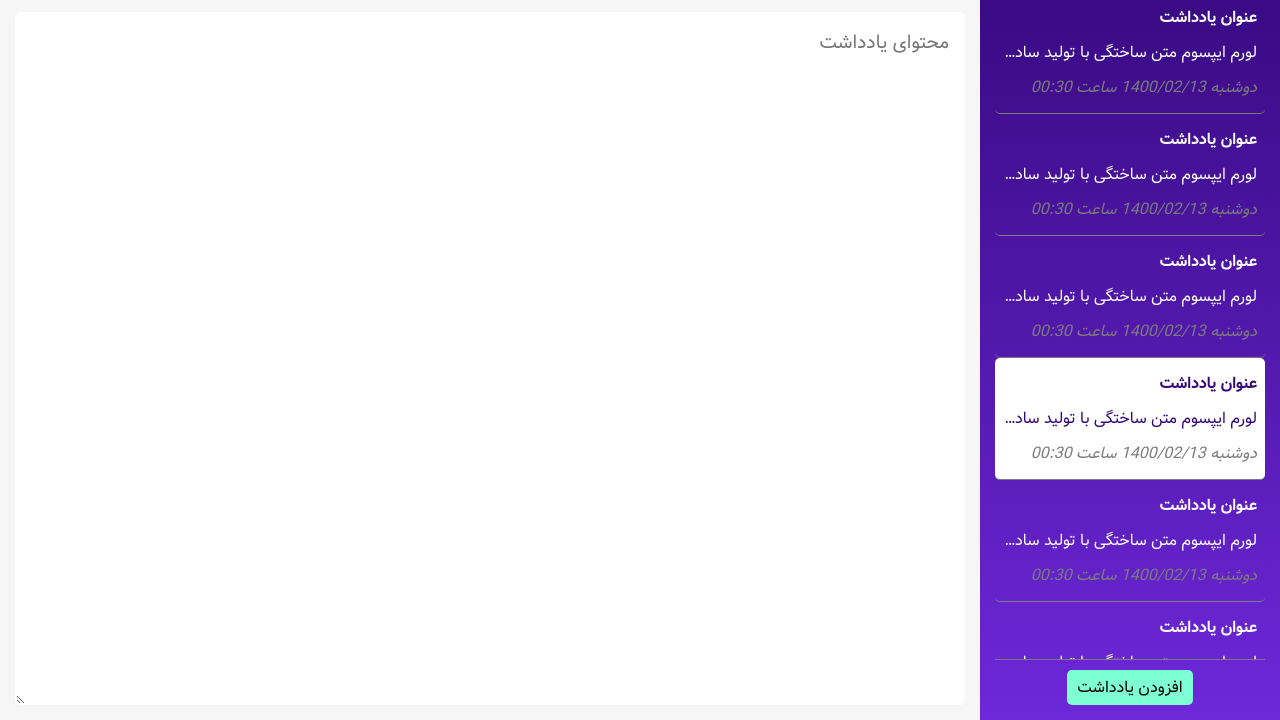
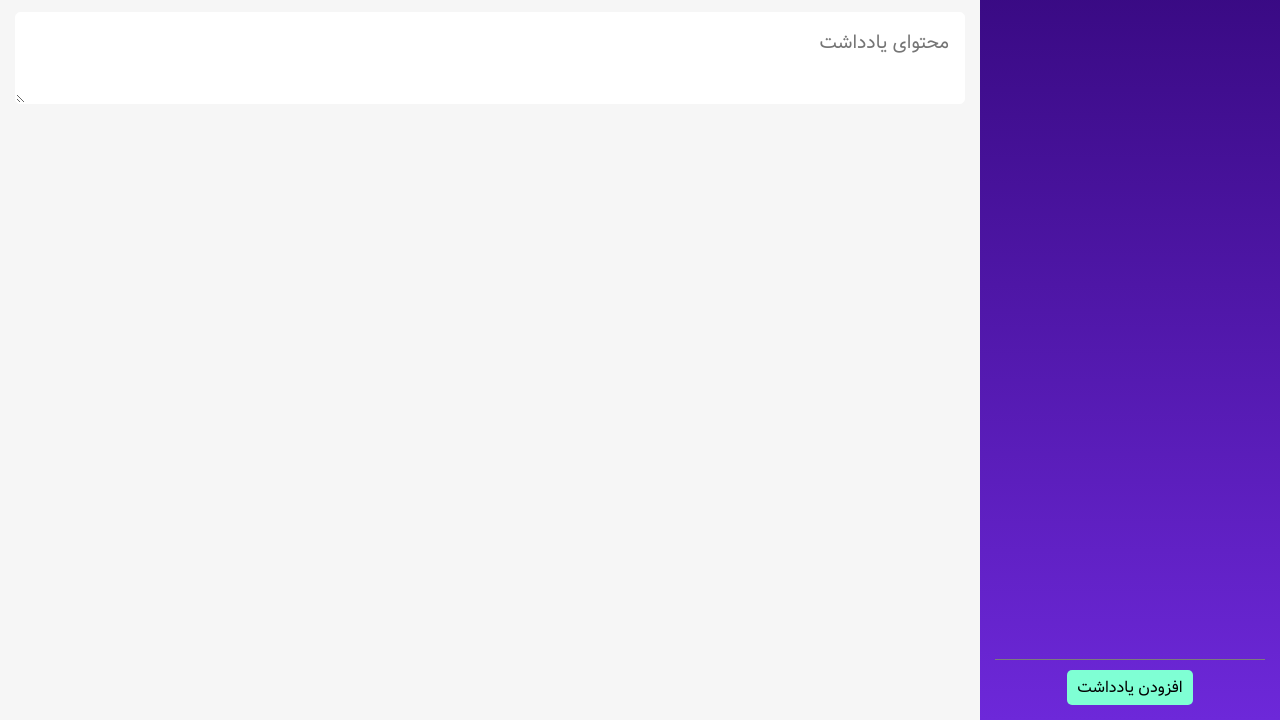
Before and after one commit to amir-rismaani/note-app, a plain HTML site: page index.html in a window 1280 px wide. Both pictures are taken after a click on the button "افزودن یادداشت". Shown: the part 80-800 px from the top of the page. Drawn offline with Linux system fonts and the light colour scheme.

Commit message:
add view class and events

```diff
--- a/classes/View.js
+++ b/classes/View.js
@@ -1 +1,47 @@
-export default class View {}
+export default class View {
+  constructor(root, handler) {
+    this.root = root;
+    this.root.innerHTML = `
+        <div class="sidebar">
+            <h1 class="sidebar__title">یادداشت</h1>
+            <ul class="sidebar__notes">
+            </ul>
+            <div class="sidebar__action">
+            <button class="add-note" type="button">افزودن یادداشت</button>
+            </div>
+        </div>
+        <main id="main">
+            <div class="form-group">
+            <input
+                class="form-control input-title"
+                type="text"
+                placeholder="عنوان یادداشت"
+            />
+            <textarea
+                class="form-control input-content"
+                placeholder="محتوای یادداشت"
+            ></textarea>
+            </div>
+        </main>
+    `;
+
+    const { onAddNote, onNoteEdit } = handler;
+    this.onAddNote = onAddNote;
+    this.onNoteEdit = onNoteEdit;
+    const addNoteButton = this.root.querySelector(".add-note");
+    const inputTitle = this.root.querySelector(".input-title");
+    const inputContent = this.root.querySelector(".input-content");
+
+    addNoteButton.addEventListener("click", () => {
+      this.onAddNote();
+    });
+
+    [inputTitle, inputContent].forEach((input) => {
+      input.addEventListener("blur", () => {
+        const newInputTitle = inputTitle.value.trim();
+        const newInputContent = inputContent.value.trim();
+        this.onNoteEdit(newInputTitle, newInputContent);
+      });
+    });
+  }
+}
--- a/index.html
+++ b/index.html
@@ -15,8 +15,8 @@
     <link rel="stylesheet" href="./styles.css" />
   </head>
   <body>
-    <div class="layout">
-      <div class="sidebar">
+    <div id="app">
+      <!-- <div class="sidebar">
         <h1 class="sidebar__title">یادداشت</h1>
         <ul class="sidebar__notes">
           <li class="sidebar__note note">
@@ -81,7 +81,7 @@
           <button id="add-note" type="button">افزودن یادداشت</button>
         </div>
       </div>
-      <main id="app">
+      <main id="main">
         <div class="form-group">
           <input
             class="form-control title"
@@ -93,7 +93,7 @@
             placeholder="محتوای یادداشت"
           ></textarea>
         </div>
-      </main>
+      </main> -->
     </div>
     <script src="scripts.js" type="module"></script>
   </body>
--- a/scripts.js
+++ b/scripts.js
@@ -1,82 +1,12 @@
 import Notes from "./classes/Notes.js";
+import View from "./classes/View.js";
 
-// console.log("notesssssssss", Notes.getAllNotes());
-
-Notes.delete({
-  id: 2,
-  title: "تستی",
-  content: "جهت تست",
+const app = document.getElementById("app");
+const view = new View(app, {
+  onAddNote() {
+    console.log("Note has been added.");
+  },
+  onNoteEdit(newTitle, newContent) {
+    console.log("Note has been edited.", newTitle, newContent);
+  },
 });
-
-// const sidebar = document.querySelector(".sidebar");
-// const app = document.querySelector("#app");
-
-// sidebar.addEventListener("click", (event) => {
-//   const target = event.target;
-
-//   if (target.matches(".sidebar__note")) {
-//     console.log(target);
-//   }
-// });
-// collapseBtn.addEventListener("click", (event) => {
-//   sidebar.classList.toggle("sidebar--minimal");
-//   event.target.classList.toggle("collapsed");
-// });
-
-// document.addEventListener("DOMContentLoaded", () => {
-//   document.body.addEventListener("click", (event) => {
-//     const target = event.target;
-//     if (target.matches("[data-link]")) {
-//       event.preventDefault();
-//       const menuItems = document.querySelectorAll(".menu-item");
-//       menuItems.forEach((menuItem) => menuItem.classList.remove("active"));
-//       navigate(event.target.dataset.link);
-//       target.parentNode.classList.add("active");
-//     }
-//     if (
-//       target.matches(".menu-item__title") ||
-//       target.matches(".menu-item__icon")
-//     ) {
-//       event.preventDefault();
-//       target.parentNode.click();
-//     }
-//   });
-//   const currentMenu = document.querySelector(
-//     `a[data-link='${window.location.pathname}']`
-//   );
-//   if (currentMenu) currentMenu.parentNode.classList.add("active");
-//   router();
-// });
-
-// window.addEventListener("popstate", router);
-
-// function router() {
-//   const routes = [
-//     { path: "/", view: Dashboard },
-//     { path: "/users", view: Users },
-//     { path: "/events", view: Events },
-//     { path: "/reports", view: Reports },
-//     { path: "/setting", view: Setting },
-//   ];
-
-//   const mappedRoutes = routes.map((route) => {
-//     return {
-//       route,
-//       isMatch: window.location.pathname === route.path,
-//     };
-//   });
-
-//   let match = mappedRoutes.find((route) => route.isMatch);
-//   if (!match)
-//     match = {
-//       route: { path: "/404", view: NotFound },
-//       isMatch: true,
-//     };
-
-//   app.innerHTML = match.route.view();
-// }
-
-// function navigate(route) {
-//   history.pushState({}, "", route);
-//   router();
-// }
--- a/styles.css
+++ b/styles.css
@@ -38,7 +38,7 @@ body,
   font-size: 1.6rem;
 }
 
-.layout {
+#app {
     display: flex;
     min-height: 100vh;
     background-color: var(--color-bg);
@@ -126,13 +126,18 @@ body,
     padding: 1rem 0 0;
 }
 
-#add-note{
+.add-note{
     padding: .5rem 1rem;
     background-color: aquamarine;
     border: none;
     border-radius: 5px;
     cursor: pointer;
 }
+
+.add-note:hover{
+  background-color: var(--color-white);
+}
+
 .menu-item:hover, .menu-item.active{
     background-color: var(--color-bg);
     border-radius: 5px;
@@ -189,12 +194,12 @@ body,
     transform: rotate(-180deg);
 }
 
-#app{
+#main{
     flex: 6;
     padding: 1.5rem;
 }
 
-#app h1{
+#main h1{
     font-size: 3rem;
 }
 
```
